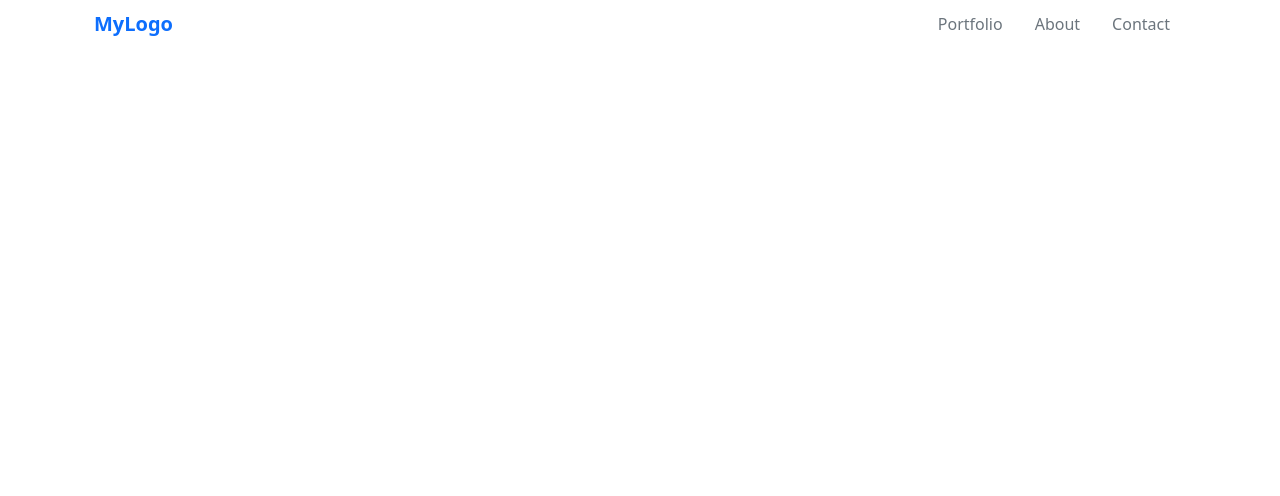
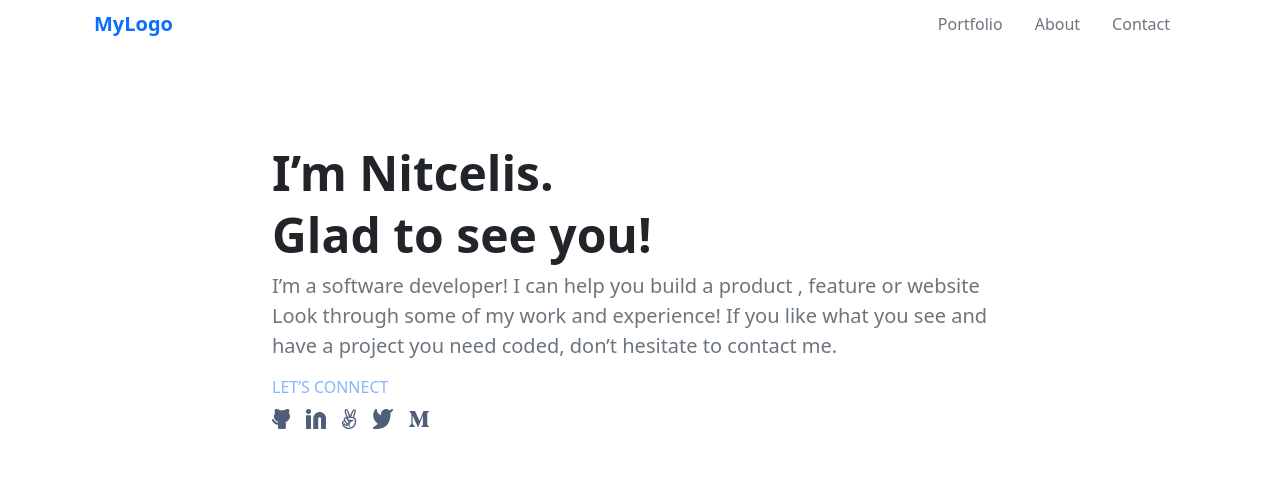
Before and after one commit to NitBravoA92/portfolio-bootstrap-version, a website: page index.html in a window 1280 px wide. Drawn offline with nearby package versions, Linux system fonts and the light colour scheme.

Commit message:
Create the markup of the headline section

```diff
--- a/index.html
+++ b/index.html
@@ -1,6 +1,5 @@
 <!doctype html>
 <html lang="en">
-
   <head>
     <meta charset="utf-8">
     <meta name="viewport" content="width=device-width, initial-scale=1">
@@ -38,6 +37,39 @@
         </nav>
       </div>
     </header>
+    <main class="w-100">
+      <section id="headline" class="bg-white position-relative w-100 py-5 d-flex flex-column justify-content-center align-items-center">
+        <div id="headline-shape" class="position-absolute w-100 top-0 start-0"></div>
+        <div class="container">
+          <div class="row justify-content-center align-items-center pt-5 mt-5">
+            <div class="col-12 col-md-10 col-lg-8">
+              <h1 class="d-flex flex-column gap-1">
+                <span class="display-5 fw-bold text-custome-dark fst-normal">I’m Nitcelis.</span>
+                <span class="display-5 fw-bold text-custome-dark fst-normal">Glad to see you!</span>
+              </h1>
+              <p class="fw-normal fs-5 text-secondary lh-base fst-normal">
+                I’m a software developer! I can help you build a product , feature or website Look through some of my work
+                and experience! If you like what you see and have a project you need coded, don’t hesitate to contact me.
+              </p>
+              <div class="d-flex flex-column gap-2">
+                <p class="text-primary text-opacity-50 fw-normal fst-normal lh-sm mb-0">LET’S CONNECT</p>
+                <ul class="d-flex gap-3 list-unstyled">
+                  <li><a href="https://github.com/NitBravoA92"><img src="./img/github-icon.png" alt="github icon"></a>
+                  </li>
+                  <li><a href="https://www.linkedin.com/in/nitcelis-bravo-alcala-b65340158"><img
+                        src="./img/linkedin-icon.png" alt="linkedin icon"></a></li>
+                  <li><a href="#"><img src="./img/angelist-icon.png" alt="angelist icon"></a></li>
+                  <li><a href="https://twitter.com/softwareDevOne"><img src="./img/twitter-icon.png"
+                        alt="twitter icon"></a></li>
+                  <li><a href="https://medium.com/@nbravoalcala_53257"><img src="./img/medium-icon.png"
+                        alt="medium icon"></a></li>
+                </ul>
+              </div>
+            </div>
+          </div>
+        </div>
+      </section>
+    </main>
     <script src="https://cdn.jsdelivr.net/npm/bootstrap@5.2.3/dist/js/bootstrap.bundle.min.js"
       integrity="sha384-kenU1KFdBIe4zVF0s0G1M5b4hcpxyD9F7jL+jjXkk+Q2h455rYXK/7HAuoJl+0I4"
       crossorigin="anonymous"></script>
```
Lines whose indentation alone changed are shown as unchanged.
